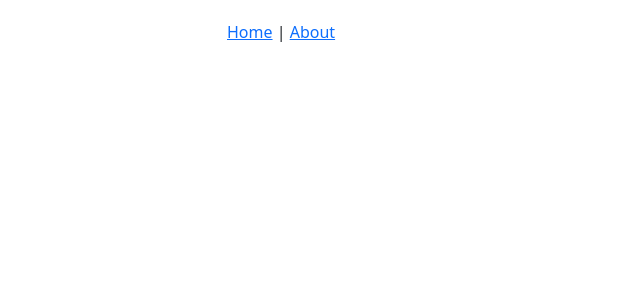
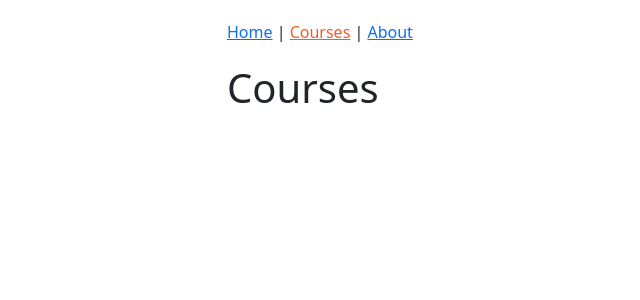
Before and after one commit to temideewan/react-redux_pluralsight, a React app: page /courses in a window 1280 px wide. Shown: the top 300 px of the page, without its empty margins (0-640 px from the left). Built offline with nearby package versions, Linux system fonts and the light colour scheme.

Commit message:
feat: add set up for couses page

```diff
--- a/src/components/App.js
+++ b/src/components/App.js
@@ -1,14 +1,20 @@
 import React from "react";
-import { Route } from "react-router-dom";
+import { Route, Switch } from "react-router-dom";
 import HomePage from "./home/HomePage";
 import AboutPage from "./about/AboutPage";
 import Header from "./common/Header";
+import PageNotFound from "./PageNotFound";
+import CoursePage from "./courses/CoursesPage";
 const App = () => {
   return (
     <div className="container-fluid">
       <Header />
+      <Switch>
       <Route exact path="/" component={HomePage} />
       <Route path="/about" component={AboutPage} />
+      <Route path="/courses" component={CoursePage} />
+      <Route component={PageNotFound}/>
+      </Switch>
     </div>
   );
 };
--- /dev/null
+++ b/src/components/PageNotFound.js
@@ -0,0 +1,5 @@
+import React from 'react'
+
+const PageNotFound = () => <h1>Oops! page not found</h1>
+
+export default PageNotFound
--- a/src/components/common/Header.js
+++ b/src/components/common/Header.js
@@ -7,6 +7,8 @@
     <nav>
       <NavLink to="/" activeStyle={activeStyle} exact>Home</NavLink>
       {" | "}
+      <NavLink to="/courses" activeStyle={activeStyle}>Courses</NavLink>
+      {" | "}
       <NavLink to="/about" activeStyle={activeStyle} >About</NavLink>
     </nav>
   )
--- /dev/null
+++ b/src/components/courses/CoursesPage.js
@@ -0,0 +1,9 @@
+import React from "react";
+
+class CoursesPage extends React.Component {
+  render(){
+    return <h1>Courses</h1>
+  }
+}
+
+export default CoursesPage;
```
